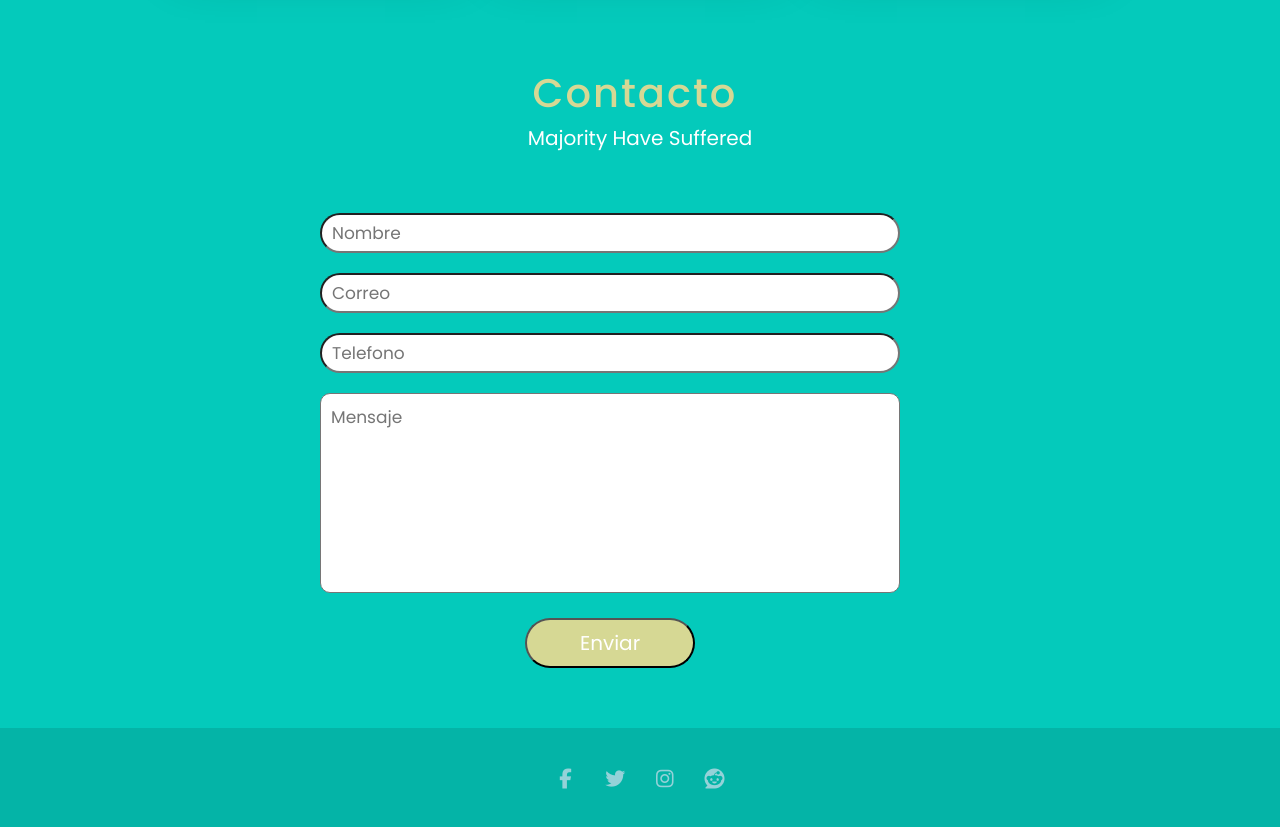
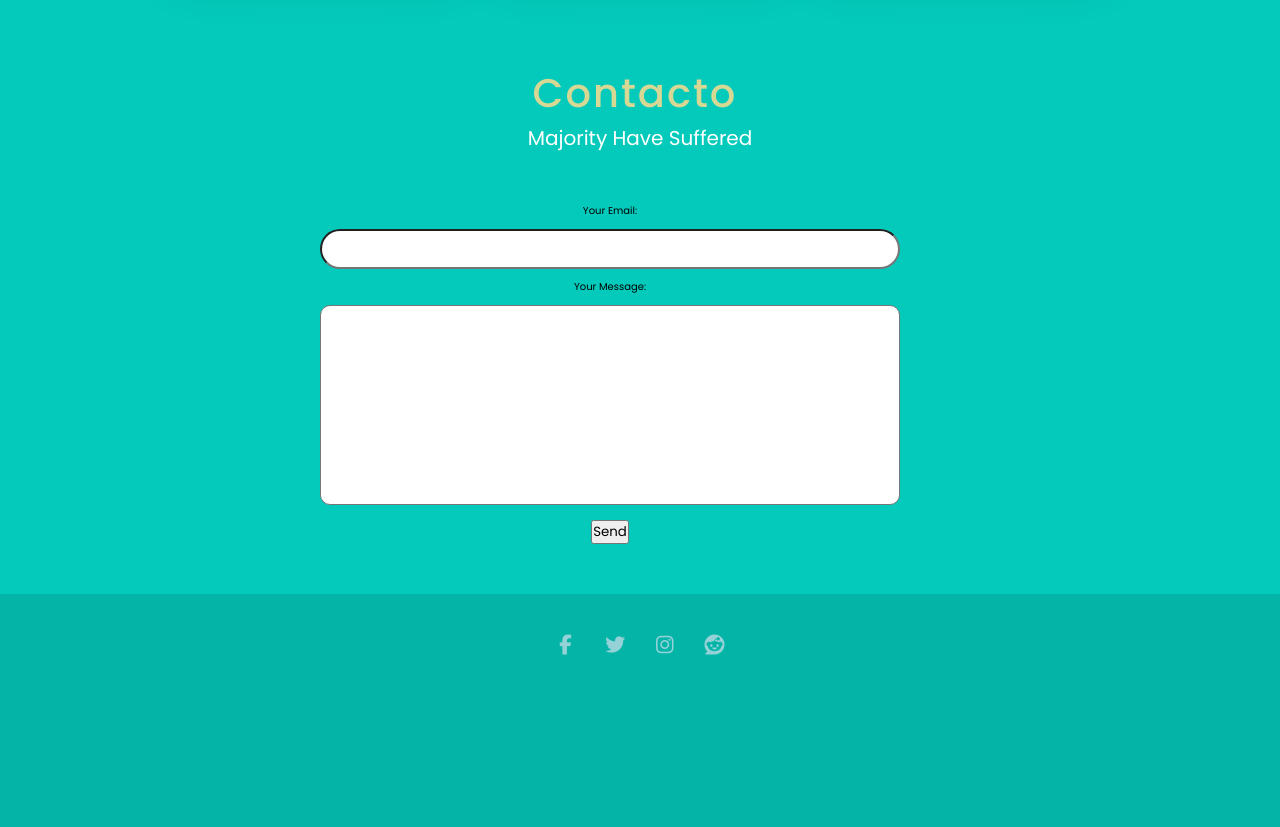
Before and after one commit to Shrimpaleon/sup-port, a plain HTML site: page index.html in a window 1280 px wide. Shown: the part 3643-4470 px from the top of the page. After the commit the page ends 4342 px from the top, so only its background shows below. Drawn offline with nearby package versions, Linux system fonts and the light colour scheme.

Commit message:
Update index.html

```diff
--- a/index.html
+++ b/index.html
@@ -230,13 +230,20 @@
 
 				<div class="form-container">
 
-					<form action="https://formspree.io/" method="POST">
- 					    <input type="text" placeholder="Nombre">
-						<input type="email" placeholder="Correo">
-						<input type="number" placeholder="Telefono">
-						<textarea cols="15" rows="5" placeholder="Mensaje"></textarea>
-						<input type="submit" value="Enviar">
-					</form>
+					<form
+					action="https://formspree.io/f/xnqwwnvo"
+					method="POST">
+				<label>
+					Your email:
+				<input type="email" name="email">
+				</label>
+				<label>
+				Your message:
+				<textarea name="message"></textarea>
+				</label>
+				<!-- your other form fields go here -->
+				<button type="submit">Send</button>
+				</form>
 
 				</div>
 
```
